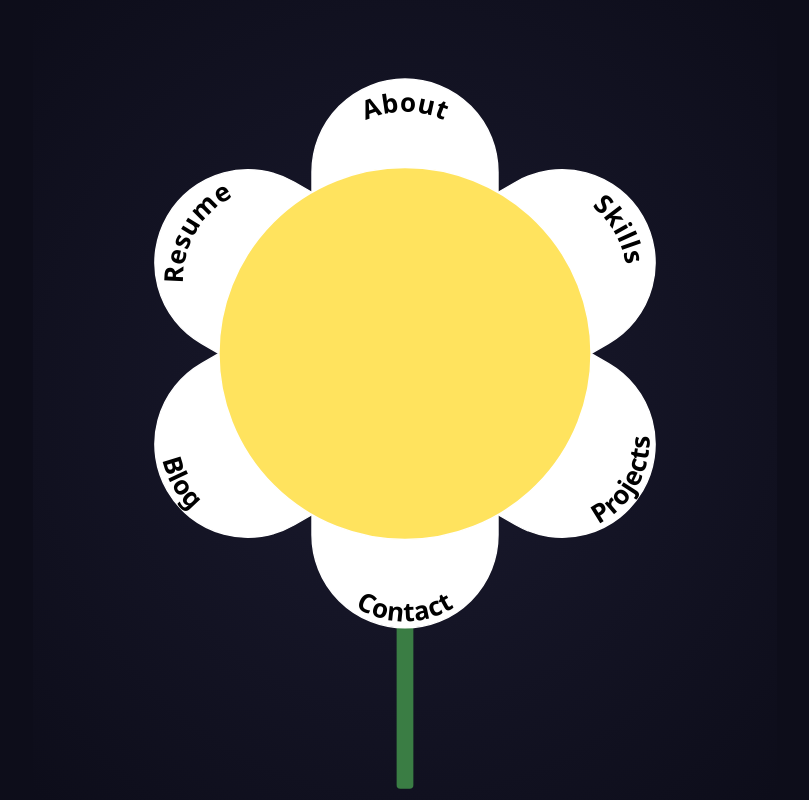
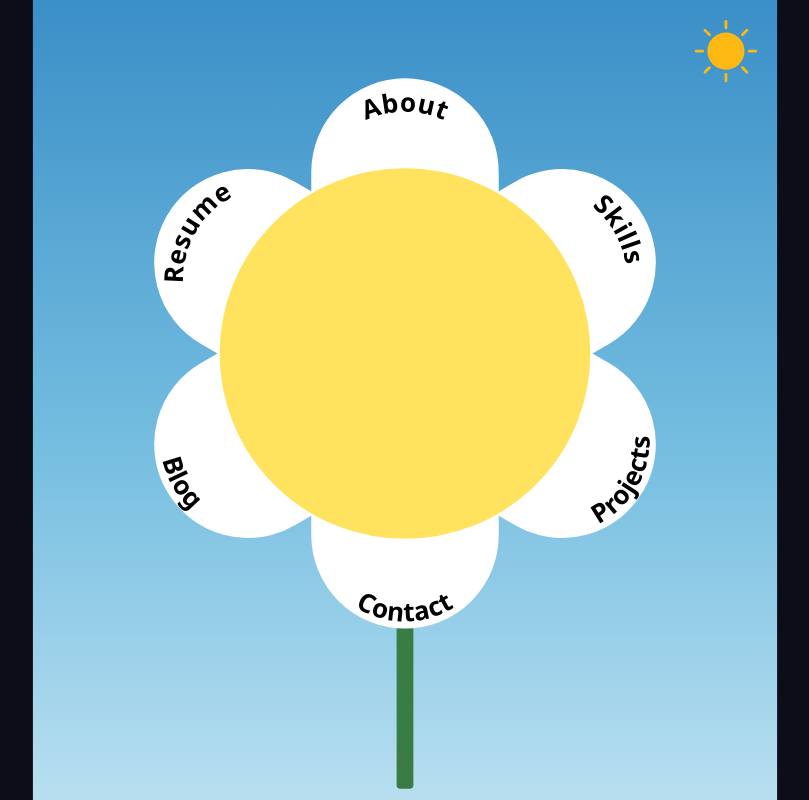
Before and after one commit to akfung/Portfolio, a React (Vite) app in the folder flower-app/: page / in a window 1280 px wide. Shown: the whole page, without its empty margins (235-1044 px from the left). Built offline with nearby package versions, Linux system fonts and the light colour scheme.

Commit message:
Sky transition

```diff
--- a/flower-app/src/components/Flower.jsx
+++ b/flower-app/src/components/Flower.jsx
@@ -17,6 +17,59 @@ const PETALS = [
 ]
 
 const PETAL_COLORS = ['#e06c75', '#e5a35a', '#d4b44a', '#56b06c', '#4a9fd4', '#9b7fd4']
+
+function ThemeToggle({ isDark, onClick, iconX, iconY }) {
+  const R = 20
+  const sunColor = '#FDB813'
+  const moonColor = '#C8C8FF'
+  const rayInner = R + 5
+  const rayOuter = R + 12
+
+  const rays = Array.from({ length: 8 }, (_, i) => {
+    const a = i * 45 * Math.PI / 180
+    return {
+      x1: Math.cos(a) * rayInner, y1: Math.sin(a) * rayInner,
+      x2: Math.cos(a) * rayOuter,  y2: Math.sin(a) * rayOuter,
+    }
+  })
+
+  return (
+    <g transform={`translate(${iconX}, ${iconY})`} onClick={onClick} style={{ cursor: 'pointer' }}>
+      <defs>
+        {/* Cutout circle shifted right creates a left-facing crescent */}
+        <mask id="moonMask">
+          <rect x={-R - 2} y={-R - 2} width={(R + 2) * 2} height={(R + 2) * 2} fill="white" />
+          <circle cx={R * 0.38} cy={-R * 0.1} r={R * 0.82} fill="black" />
+        </mask>
+      </defs>
+
+      {/* Large transparent click target */}
+      <circle cx={0} cy={0} r={rayOuter + 4} fill="transparent" />
+
+      {/* Sun rays */}
+      <g style={{
+        opacity: isDark ? 0 : 1,
+        transform: isDark ? 'rotate(30deg) scale(0.6)' : 'rotate(0deg) scale(1)',
+        transformBox: 'fill-box',
+        transformOrigin: 'center',
+        transition: 'opacity 0.45s ease, transform 0.55s ease',
+      }}>
+        {rays.map((ray, i) => (
+          <line key={i} x1={ray.x1} y1={ray.y1} x2={ray.x2} y2={ray.y2}
+            stroke={sunColor} strokeWidth={3} strokeLinecap="round" />
+        ))}
+      </g>
+
+      {/* Sun body */}
+      <circle cx={0} cy={0} r={R} fill={sunColor}
+        style={{ opacity: isDark ? 0 : 1, transition: 'opacity 0.4s ease' }} />
+
+      {/* Moon body (crescent via mask) */}
+      <circle cx={0} cy={0} r={R} fill={moonColor} mask="url(#moonMask)"
+        style={{ opacity: isDark ? 1 : 0, transition: 'opacity 0.4s ease' }} />
+    </g>
+  )
+}
 
 function Petal({ angle, label, shortDesc, petalDesc, fullDesc, color, id, cx, cy, onHover, onLeave }) {
   const [hovered, setHovered] = useState(false)
@@ -148,6 +201,7 @@ function splitText(text, maxLen = 22) {
 export default function Flower() {
   const [svgSize, setSvgSize] = useState(DEFAULT_SVG_SIZE)
   const [hoveredPetal, setHoveredPetal] = useState(null)
+  const [isDark, setIsDark] = useState(false)
 
   useEffect(() => {
     const updateSize = () => {
@@ -175,17 +229,32 @@ export default function Flower() {
           <stop offset="0%" stopColor="#ffe566" />
           <stop offset="100%" stopColor="#f0a500" />
         </radialGradient>
-        <radialGradient id="bgGrad" cx="50%" cy="50%" r="70%">
-          <stop offset="0%" stopColor="#1a1a2e" />
-          <stop offset="100%" stopColor="#0d0d1a" />
-        </radialGradient>
+        {/* Day sky: deep blue at top fading to pale horizon */}
+        <linearGradient id="dayGrad" x1="0" y1="0" x2="0" y2="1">
+          <stop offset="0%"   stopColor="#3a8fc7" />
+          <stop offset="55%"  stopColor="#74bde0" />
+          <stop offset="100%" stopColor="#b8dff0" />
+        </linearGradient>
+        {/* Night sky: deep navy at top fading to dark indigo */}
+        <linearGradient id="nightGrad" x1="0" y1="0" x2="0" y2="1">
+          <stop offset="0%"   stopColor="#02051a" />
+          <stop offset="55%"  stopColor="#060d38" />
+          <stop offset="100%" stopColor="#0d1a5c" />
+        </linearGradient>
         <filter id="softShadow" x="-20%" y="-20%" width="140%" height="140%">
           <feDropShadow dx="0" dy="2" stdDeviation="3" floodColor="rgba(0,0,0,0.4)" />
         </filter>
       </defs>
 
-      {/* Background */}
-      <rect width={SVG_SIZE} height={SVG_SIZE + 60} fill="url(#bgGrad)" />
+      {/* Day sky background (always underneath) */}
+      <rect width={SVG_SIZE} height={SVG_SIZE + 60} fill="url(#dayGrad)" />
+      {/* Night sky — wipes in from left when isDark, retreats right when not */}
+      <rect width={SVG_SIZE} height={SVG_SIZE + 60} fill="url(#nightGrad)"
+        style={{
+          clipPath: isDark ? 'inset(0 0% 0 0)' : 'inset(0 100% 0 0)',
+          transition: 'clip-path 0.8s ease-in-out',
+        }}
+      />
 
       {/* Stem */}
       <rect
@@ -263,6 +332,14 @@ export default function Flower() {
         )
       })()}
 
+      {/* Sun / Moon toggle — top right corner */}
+      <ThemeToggle
+        isDark={isDark}
+        onClick={() => setIsDark(d => !d)}
+        iconX={SVG_SIZE - 55}
+        iconY={55}
+      />
+
     </svg>
   )
 }
```
